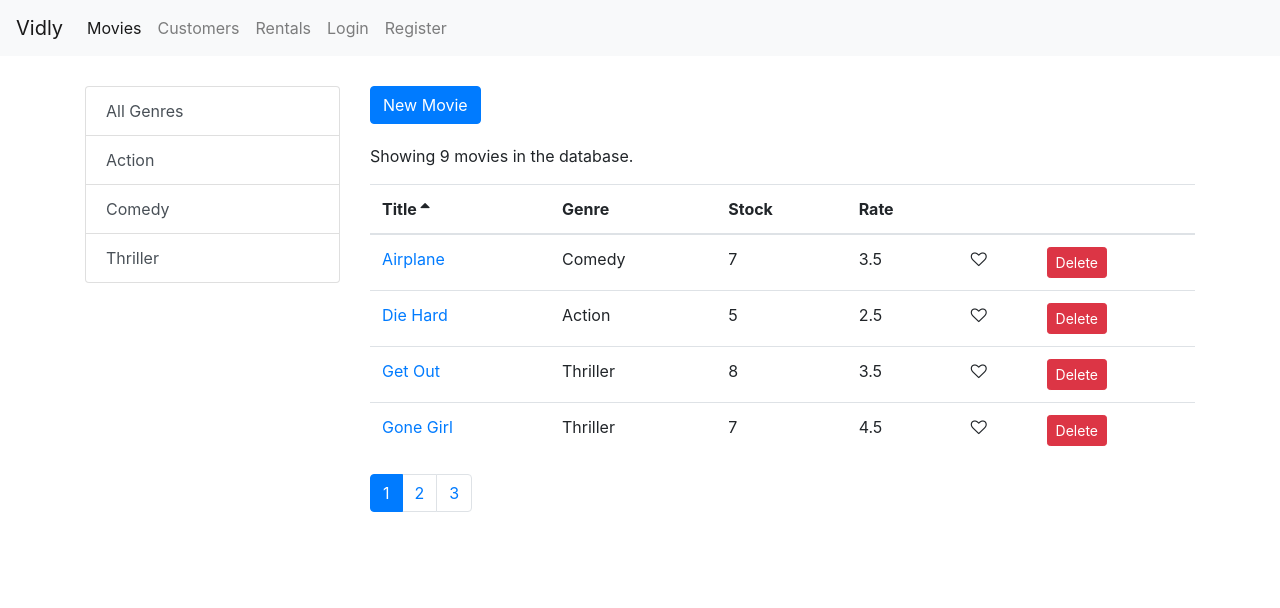
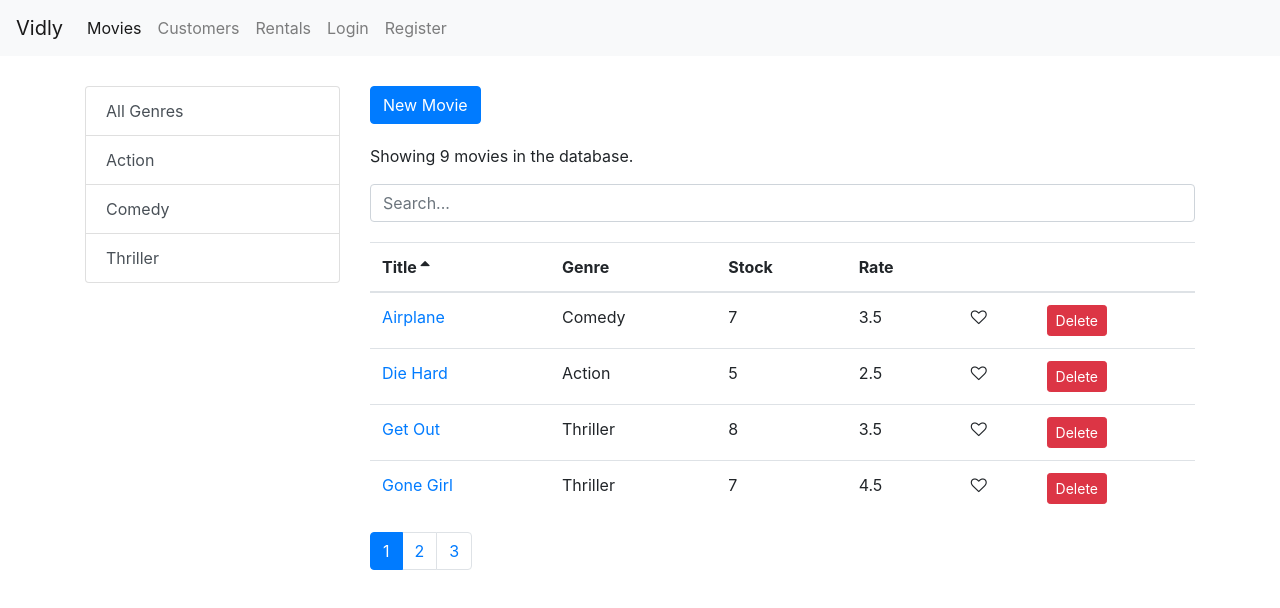
Before and after one commit to Slate245/mastering-react-vidly, a React (Create React App) app: page /movies in a window 1280 px wide. Shown: the top 608 px of the page. Built offline with nearby package versions, Linux system fonts and the light colour scheme.

Commit message:
Searchbox (my solution)

```diff
--- /dev/null
+++ b/src/components/common/search.jsx
@@ -0,0 +1,17 @@
+import React from "react";
+
+const Search = ({ name, placeholder, ...rest }) => {
+  return (
+    <input
+      {...rest}
+      id={name}
+      type="search"
+      className="form-control"
+      autoComplete="off"
+      spellCheck="false"
+      placeholder={placeholder}
+    />
+  );
+};
+
+export default Search;
--- a/src/components/movies.jsx
+++ b/src/components/movies.jsx
@@ -7,11 +7,13 @@ import { getMovies } from "../services/fakeMovieService";
 import { getGenres } from "../services/fakeGenreService";
 import { paginate } from "../utils/paginate";
 import _ from "lodash";
+import Search from "./common/search";
 
 class Movies extends Component {
   state = {
     movies: [],
     genres: [],
+    searchTerm: "",
     pageSize: 4,
     currentPage: 1,
     sortColumn: {
@@ -43,11 +45,17 @@ class Movies extends Component {
   };
 
   handleGenreSelect = genre => {
-    this.setState({ selectedGenre: genre, currentPage: 1 });
+    this.setState({ selectedGenre: genre, currentPage: 1, searchTerm: "" });
   };
 
   handleSort = sortColumn => {
     this.setState({ sortColumn });
+  };
+
+  handleSearch = ({ currentTarget: input }) => {
+    const searchTerm = _.lowerCase(input.value);
+    this.handleGenreSelect({ _id: "", name: "All Genres" });
+    this.setState({ searchTerm });
   };
 
   getPagedData = () => {
@@ -56,12 +64,17 @@ class Movies extends Component {
       currentPage,
       movies: allMovies,
       selectedGenre,
-      sortColumn
+      sortColumn,
+      searchTerm
     } = this.state;
 
     const filteredMovies =
       selectedGenre && selectedGenre._id
         ? allMovies.filter(m => m.genre._id === selectedGenre._id)
+        : searchTerm
+        ? allMovies.filter(m =>
+            _.lowerCase(m.title).includes(_.lowerCase(searchTerm))
+          )
         : allMovies;
 
     const sortedMovies = _.orderBy(
@@ -82,12 +95,15 @@ class Movies extends Component {
       currentPage,
       genres,
       selectedGenre,
-      sortColumn
+      sortColumn,
+      searchTerm
     } = this.state;
 
     if (moviesCount === 0) return <p>There are no movies in the database.</p>;
 
     const { totalCount, data: movies } = this.getPagedData();
+
+    //TODO: Добавить фильтрацию movies по searchTerm
 
     return (
       <div className="row">
@@ -107,6 +123,13 @@ class Movies extends Component {
             New Movie
           </Link>
           <p>Showing {totalCount} movies in the database.</p>
+          <Search
+            name="search-input"
+            placeholder="Search..."
+            value={searchTerm}
+            onChange={this.handleSearch}
+            style={{ marginBottom: 20 }}
+          />
           <MoviesTable
             movies={movies}
             sortColumn={sortColumn}
```
